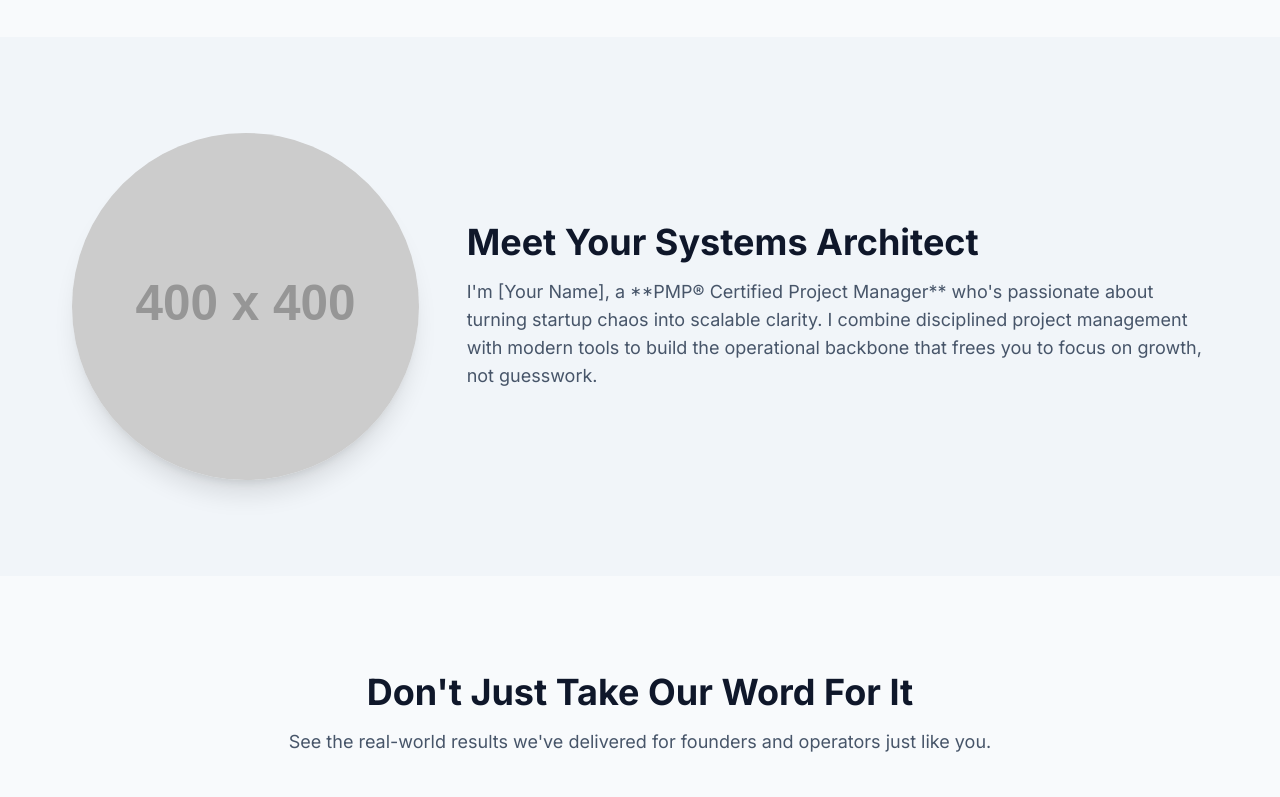
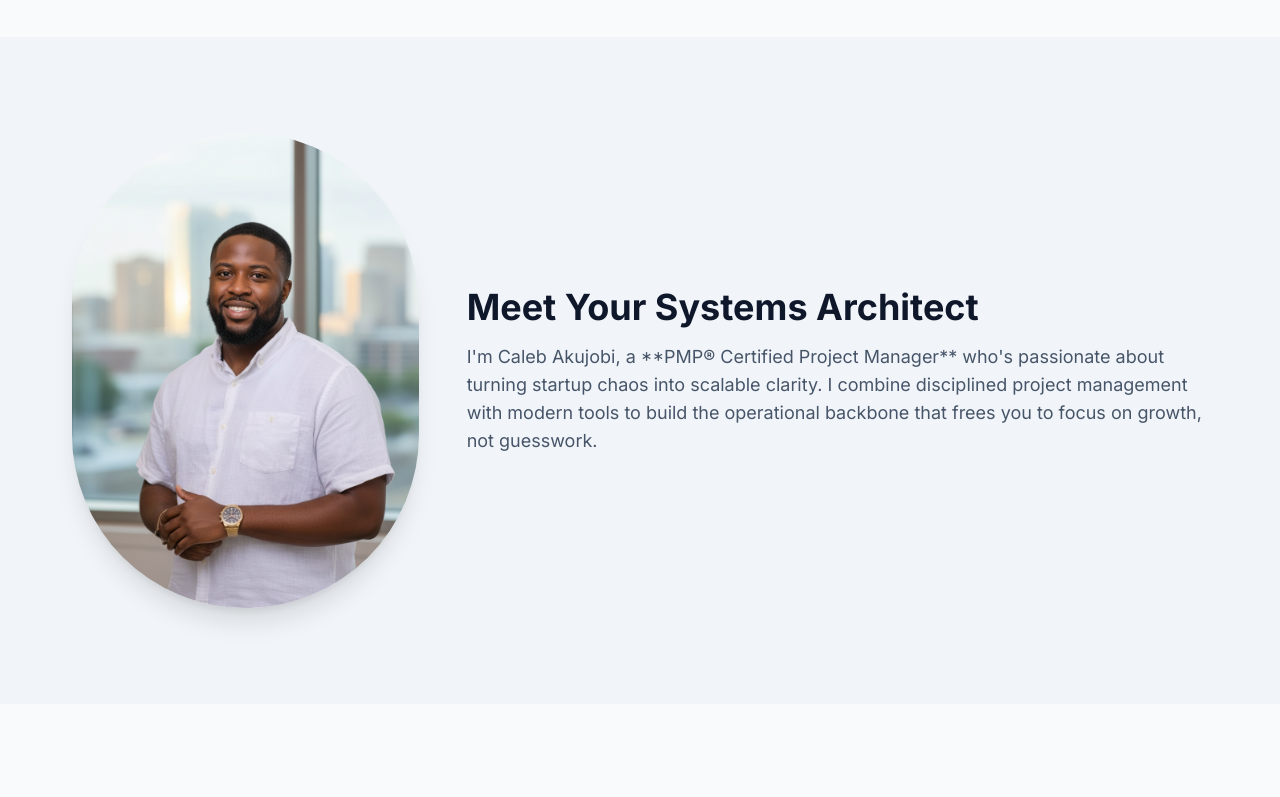
Before and after one commit to winnygit/saasglow-site, a plain HTML site: page index.html in a window 1280 px wide. Shown: the part 3720-4517 px from the top of the page. Drawn offline with nearby package versions, Linux system fonts and the light colour scheme; placeholder pictures from the web are drawn by us.

Commit message:
Update image source and author name in about section

```diff
--- a/index.html
+++ b/index.html
@@ -318,11 +318,12 @@
         <section id="about" class="section-spacing bg-slate-100">
             <div class="container mx-auto px-4 sm:px-6 lg:px-8 max-w-[1200px] grid lg:grid-cols-3 gap-12 items-center">
                 <div class="lg:col-span-1">
-                    <img src="https://placehold.co/400x400/f8fafc/2F5496?text=Your\nPhoto" alt="Your Name, Founder of SaaSGlow" class="rounded-full mx-auto shadow-xl w-64 h-64 lg:w-full lg:h-auto">
+                    <!-- UPDATED IMAGE SOURCE -->
+                    <img src="headshot.saasglow.png.png" alt="Caleb Akujobi, Founder of SaaSGlow" class="rounded-full mx-auto shadow-xl w-64 h-64 lg:w-full lg:h-auto object-cover">
                 </div>
                 <div class="lg:col-span-2 text-center lg:text-left">
                     <h2 class="text-3xl lg:text-4xl font-bold text-slate-900">Meet Your Systems Architect</h2>
-                    <p class="mt-4 text-lg text-slate-600">I'm [Your Name], a **PMP® Certified Project Manager** who's passionate about turning startup chaos into scalable clarity. I combine disciplined project management with modern tools to build the operational backbone that frees you to focus on growth, not guesswork.</p>
+                    <p class="mt-4 text-lg text-slate-600">I'm Caleb Akujobi, a **PMP® Certified Project Manager** who's passionate about turning startup chaos into scalable clarity. I combine disciplined project management with modern tools to build the operational backbone that frees you to focus on growth, not guesswork.</p>
                 </div>
             </div>
         </section>
```
